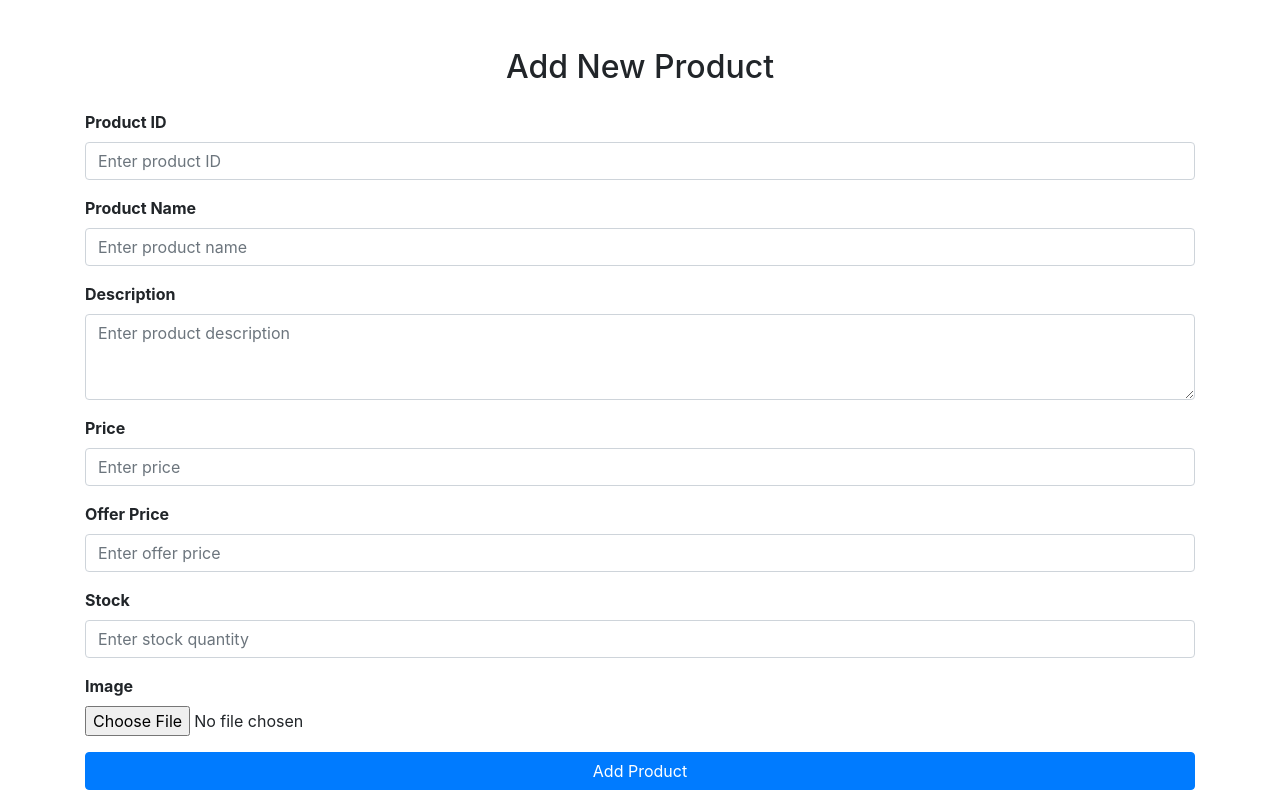
After one commit to Adithyas2003/Demo, a Django app: template textileprj/template/shop/addproduct.html in a window 1280 px wide. The commit adds this page. Run offline with Django 5.2, Linux system fonts and the light colour scheme; the template is opened without the code that fills it, so the values that code supplies are empty; some libraries are stand-ins or nearby versions.

Commit message:
demo updated

```diff
--- /dev/null
+++ b/textileprj/template/shop/addproduct.html
@@ -0,0 +1,61 @@
+<!DOCTYPE html>
+ <html lang="en">
+
+ <head>
+     <meta charset="UTF-8">
+     <meta name="viewport" content="width=device-width, initial-scale=1.0">
+     <title>Add Products Page</title>
+
+     <link href="https://stackpath.bootstrapcdn.com/bootstrap/4.5.2/css/bootstrap.min.css" rel="stylesheet">
+ </head>
+
+ <body>
+     <div class="container mt-5">
+         <h2 class="text-center mb-4">Add New Product</h2>
+         <form action="" method="post"  enctype="multipart/form-data" p-4 shadow-sm bg-white rounded">
+            {% csrf_token %}
+
+             <div class="form-group">
+                 <label for="pid"><b>Product ID</b></label>
+                 <input type="text" class="form-control" name="pid" id="pid" placeholder="Enter product ID">
+             </div>
+
+             <div class="form-group">
+                 <label for="name"><b>Product Name</b></label>
+                 <input type="text" class="form-control" name="name" id="name" placeholder="Enter product name">
+             </div>
+
+             <div class="form-group">
+                 <label for="dis"><b>Description</b></label>
+                 <textarea class="form-control" name="descrip" id="descrip" rows="3" placeholder="Enter product description"></textarea>
+             </div>
+
+             <div class="form-group">
+                 <label for="price"><b>Price</b></label>
+                 <input type="number" class="form-control" name="price" id="price" placeholder="Enter price">
+             </div>
+
+             <div class="form-group">
+                 <label for="offer_price"><b>Offer Price</b></label>
+                 <input type="number" class="form-control" name="off_price" id="offer_price" placeholder="Enter offer price">
+             </div>
+
+             <div class="form-group">
+                 <label for="stock"><b>Stock</b></label>
+                 <input type="number" class="form-control" name="stock" id="stock" placeholder="Enter stock quantity">
+             </div>
+
+             <div class="form-group">
+                 <label for="image"><b>Image</b></label>
+                 <input type="file" class="form-control-file" name="img" id="image">
+             </div>
+
+             <button type="submit" class="btn btn-primary btn-block">Add Product</button>
+         </form>
+     </div>
+
+
+     <script src="https://stackpath.bootstrapcdn.com/bootstrap/4.5.2/js/bootstrap.min.js"></script>
+ </body>
+
+ </html>
--- a/textileprj/textileapp/urls.py
+++ b/textileprj/textileapp/urls.py
@@ -5,4 +5,5 @@ urlpatterns = [
     path('',views.e_shop_login),
     path('shop_home',views.shop_home),
     path('logout',views.e_shop_logout),
+    path('addproduct',views.add_product),
 ]
```
Also changed, not shown: textileprj/template/shop/home.html (+28 -1 lines), textileprj/textileapp/views.py (+23 -1 lines), textileprj/db.sqlite3, textileprj/media/New-Mockups---no-hanger---TShirt-Yellow.webp (added), textileprj/media/d4.avif (added), textileprj/media/istockphoto-882157056-612x612.jpg (added), textileprj/media/shopping.webp (added).
